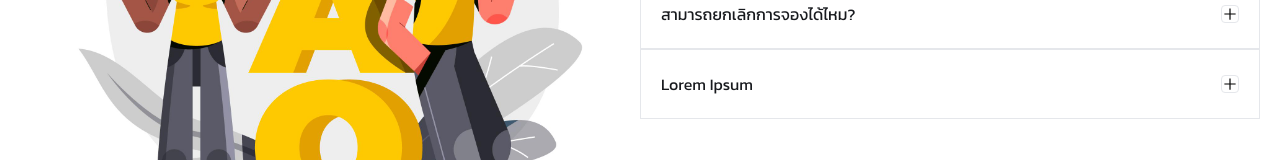
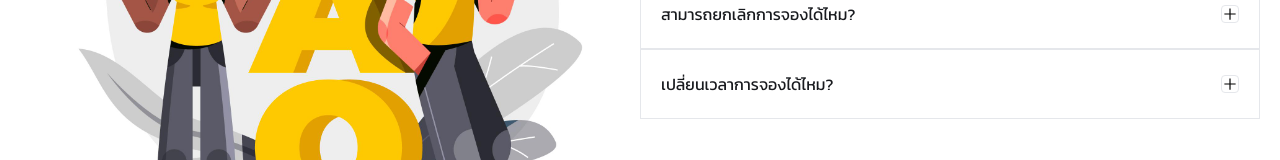
Before and after one commit to phuparu/indemand, a React (Vite) app in the folder Frontend/: page / in a window 1280 px wide. Shown: the part 2098-2258 px from the top of the page. Built offline with nearby package versions, Linux system fonts and the light colour scheme.

Commit message:
Update faqlist.js

```diff
--- a/Frontend/src/assets/data/faqlist.js
+++ b/Frontend/src/assets/data/faqlist.js
@@ -21,7 +21,7 @@ export const faqlist = [
           "Lorem Ipsum",
       },
       {
-        question: "Lorem Ipsum",
+        question: "เปลี่ยนเวลาการจองได้ไหม?",
         content:
           "Lorem Ipsum",
       },
```
